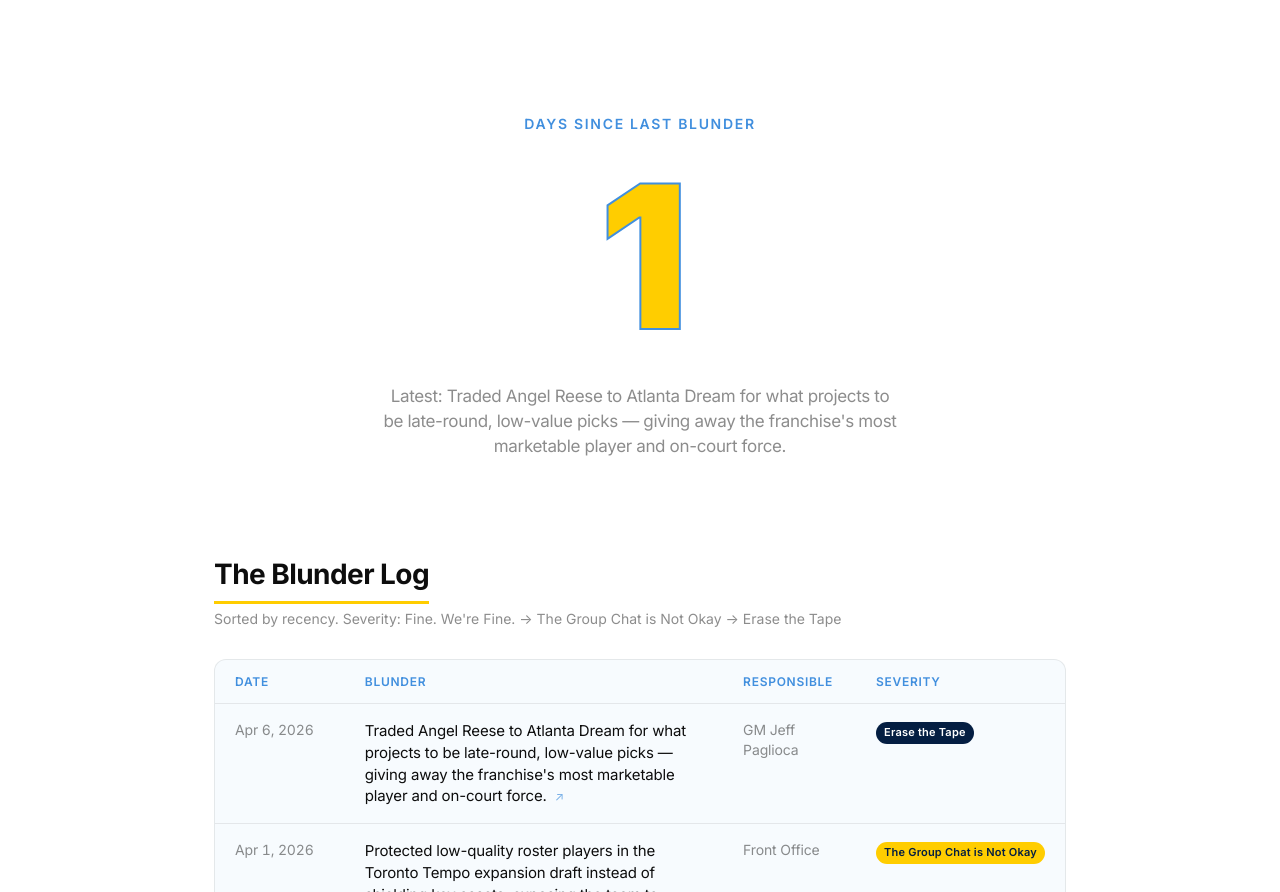
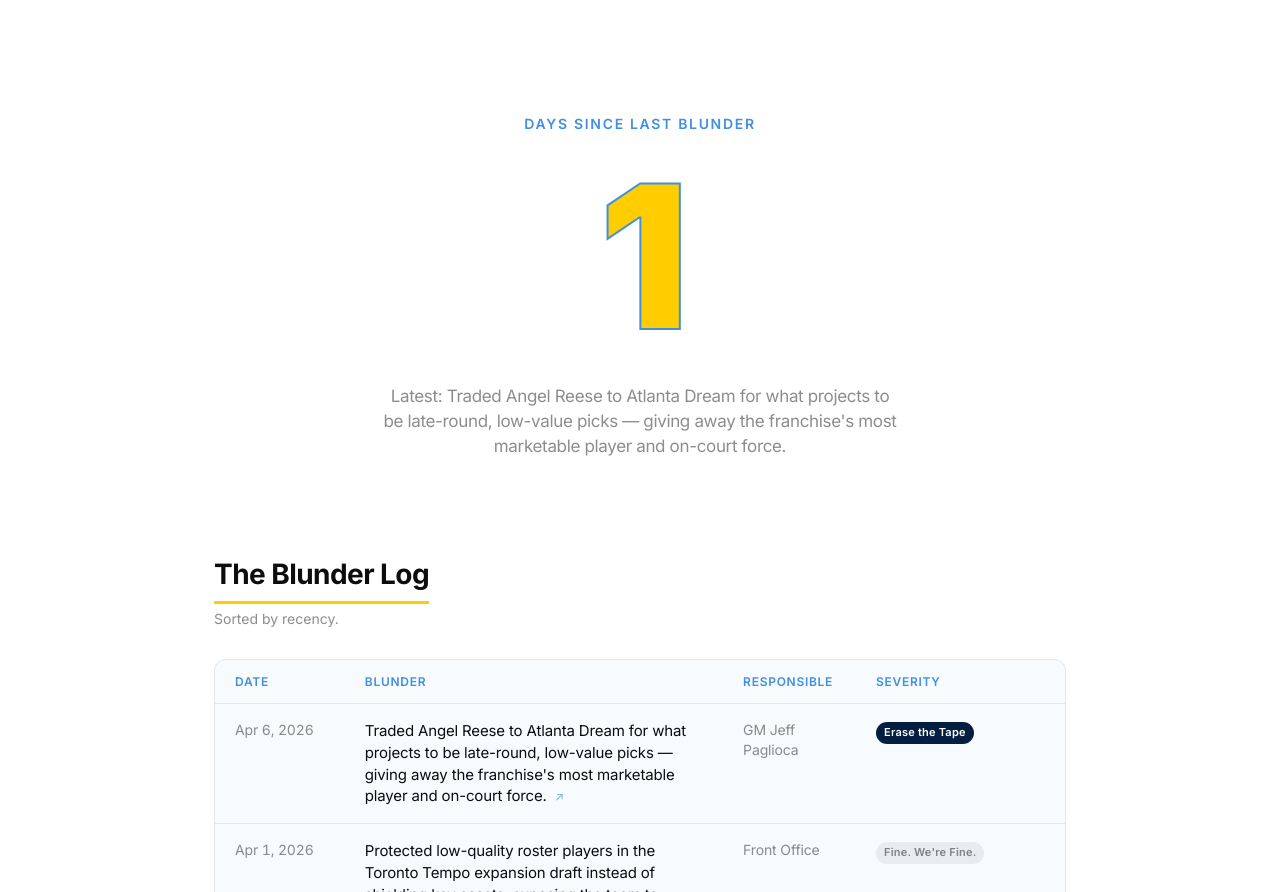
Before and after one commit to praparla/dayssincelastblunder, a plain HTML site: page index.html in a window 1280 px wide. Shown: the part 60-952 px from the top of the page. Drawn offline with Linux system fonts and the light colour scheme.

Commit message:
Adjust severity ratings and remove scale explainer text
- sky-002 (expansion draft): severity 4 → 2 ("Fine. We're Fine."), add source link
- sky-004 (Angel Reese draft pick): severity 5 → 4 ("The Group Chat is Not Okay")
- Remove severity scale explainer from section subtitle

```diff
--- a/blunders-data.js
+++ b/blunders-data.js
@@ -33,8 +33,8 @@
         description:
           "Protected low-quality roster players in the Toronto Tempo expansion draft instead of shielding key assets, exposing the team to unnecessary talent loss.",
         responsible: "Front Office",
-        severity: 4,
-        source: null,
+        severity: 2,
+        source: "https://sky.wnba.com/news/chicago-sky-make-pair-of-deals-with-expansion-team",
         verified: true,
         tags: ["roster", "expansion-draft"],
       },
@@ -55,7 +55,7 @@
         description:
           "Traded up in the 2024 draft to select Angel Reese at #7 overall, surrendering the pick that became the 2026 #2 overall — only to later trade her away for scraps.",
         responsible: "Front Office",
-        severity: 5,
+        severity: 4,
         source: "https://chicago.suntimes.com/chicago-sky-and-wnba/2024/04/15/sky-select-angel-reese-with-the-no-7-overall-pick-in-the-2024-wnba-draft",
         verified: true,
         tags: ["draft", "trade"],
--- a/index.html
+++ b/index.html
@@ -27,7 +27,7 @@
 
     <section class="table-section">
       <h2 class="section-title">The Blunder Log</h2>
-      <p class="section-subtitle">Sorted by recency. Severity: Fine. We're Fine. → The Group Chat is Not Okay → Erase the Tape</p>
+      <p class="section-subtitle">Sorted by recency.</p>
       <div class="table-wrapper">
         <table id="blunder-table">
           <thead>
```
